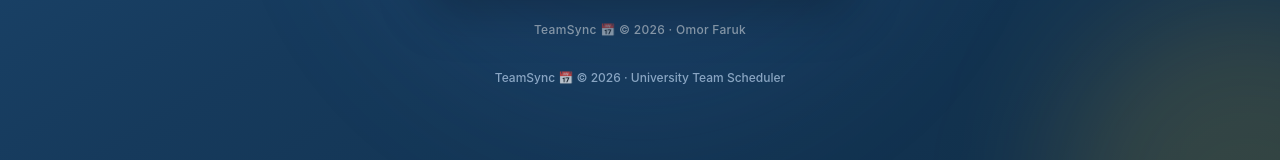
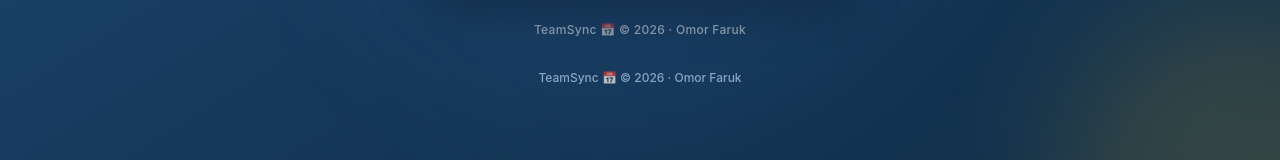
Before and after one commit to omorfarukullas/TeamSync, a Next.js app: page / in a window 1280 px wide. Shown: the part 575-735 px from the top of the page. Built offline with nearby package versions, Linux system fonts and the light colour scheme; no server answers.

Commit message:
fix: update footer in page.tsx to Omor Faruk

```diff
--- a/app/page.tsx
+++ b/app/page.tsx
@@ -22,7 +22,7 @@ export default async function LoginPage() {
         <LoginCard />
 
         <footer className="mt-8 text-center text-xs text-navy-200/70 font-medium">
-          TeamSync 📅 &copy; {new Date().getFullYear()} &middot; University Team Scheduler
+          TeamSync 📅 &copy; {new Date().getFullYear()} &middot; Omor Faruk
         </footer>
       </div>
     </main>
```
